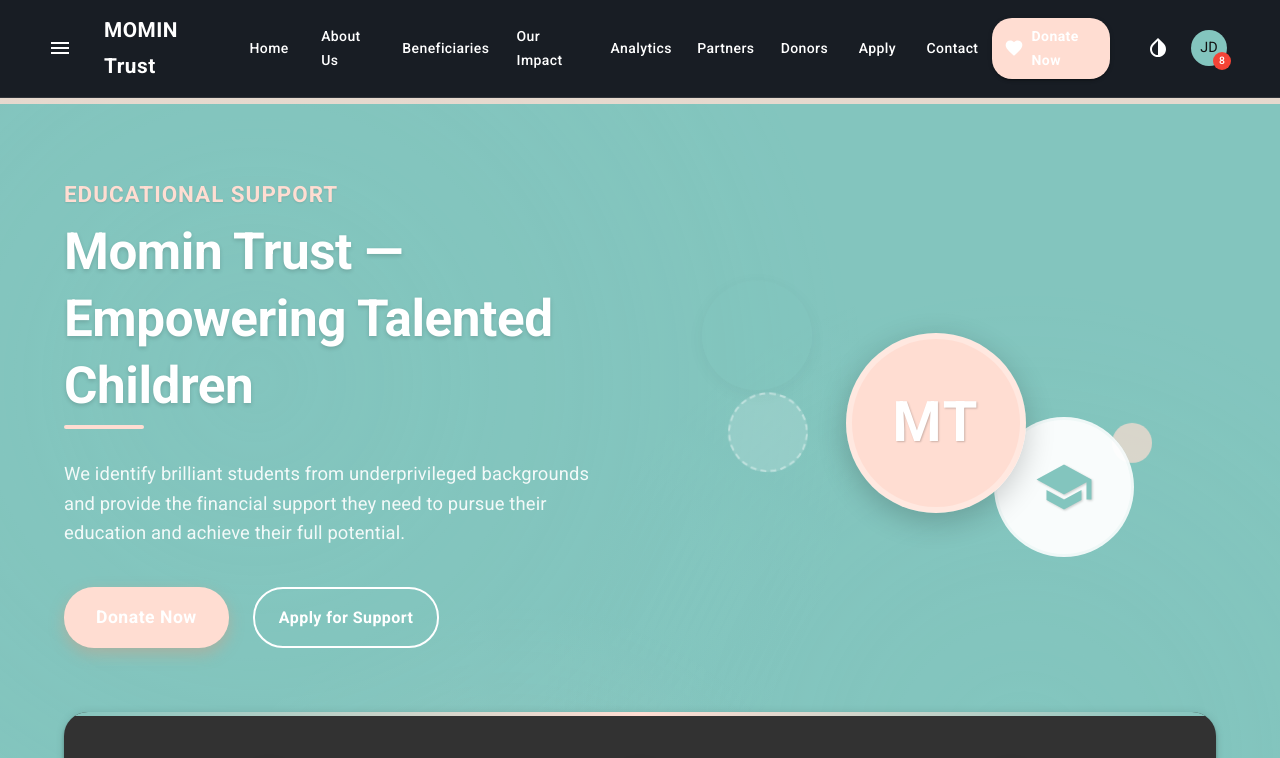
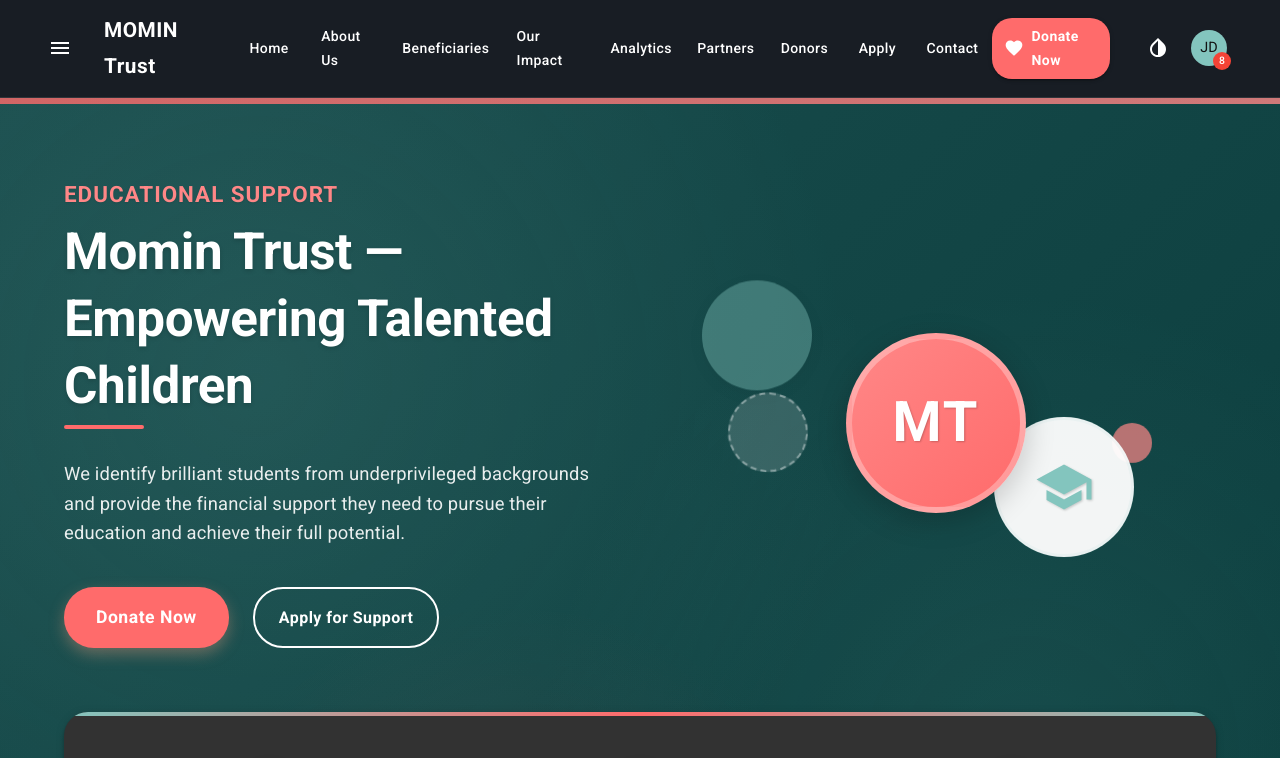
Before and after one commit to jalal-haidar/MominTrust-web, a React (Vite) app: page / in a window 1280 px wide. Shown: the top 758 px of the page. Built offline with nearby package versions, Linux system fonts and the light colour scheme.

Commit message:
feat: Enhance Hero component styles for dark mode support and update theme colors for better contrast

```diff
--- a/src/components/Hero/Hero.tsx
+++ b/src/components/Hero/Hero.tsx
@@ -29,7 +29,14 @@ const Hero = () => {
         position: 'relative',
         overflow: 'hidden',
         py: { xs: 6, md: 10 },
-        backgroundColor: theme.palette.primary.main,
+        backgroundColor:
+          theme.palette.mode === 'dark'
+            ? 'linear-gradient(135deg, #1a4d4d 0%, #0a3d3d 100%)'
+            : theme.palette.primary.main,
+        background:
+          theme.palette.mode === 'dark'
+            ? 'linear-gradient(135deg, #1a4d4d 0%, #0a3d3d 100%)'
+            : theme.palette.primary.main,
         color: theme.palette.primary.contrastText,
         '&::before': {
           content: '""',
@@ -38,11 +45,18 @@ const Hero = () => {
           left: 0,
           right: 0,
           bottom: 0,
-          backgroundImage: `
-            radial-gradient(circle at 20% 30%, ${theme.palette.primary.light}40 0%, transparent 50%),
-            radial-gradient(circle at 80% 70%, ${theme.palette.primary.light}30 0%, transparent 40%),
-            radial-gradient(circle at 40% 90%, ${theme.palette.secondary.light}20 0%, transparent 30%)
-          `,
+          backgroundImage:
+            theme.palette.mode === 'dark'
+              ? `
+              radial-gradient(circle at 20% 30%, rgba(131, 197, 190, 0.15) 0%, transparent 50%),
+              radial-gradient(circle at 80% 70%, rgba(131, 197, 190, 0.1) 0%, transparent 40%),
+              radial-gradient(circle at 40% 90%, rgba(255, 107, 107, 0.1) 0%, transparent 30%)
+            `
+              : `
+              radial-gradient(circle at 20% 30%, ${theme.palette.primary.light}40 0%, transparent 50%),
+              radial-gradient(circle at 80% 70%, ${theme.palette.primary.light}30 0%, transparent 40%),
+              radial-gradient(circle at 40% 90%, ${theme.palette.secondary.light}20 0%, transparent 30%)
+            `,
           opacity: 0.8,
           zIndex: 0,
         },
@@ -69,7 +83,10 @@ const Hero = () => {
                 sx={{
                   fontWeight: 700,
                   fontSize: { xs: '1rem', sm: '1.2rem', md: '1.4rem' }, // Smaller on mobile
-                  color: theme.palette.secondary.light,
+                  color:
+                    theme.palette.mode === 'dark'
+                      ? '#FF8787' // Brighter coral for dark mode
+                      : theme.palette.secondary.light,
                   textTransform: 'uppercase',
                   letterSpacing: { xs: '0.8px', md: '1px' }, // Slightly tighter letter spacing on mobile
                   display: 'block',
--- a/src/theme/themes.ts
+++ b/src/theme/themes.ts
@@ -143,8 +143,10 @@ const themes: Record<Themes, ThemeOptions> = {
         main: mominColors.teal.light,
       },
       secondary: {
-        ...mominColors.coral,
-        main: mominColors.coral.light,
+        main: '#FF6B6B', // Bright coral-red that pops in dark mode
+        light: '#FF8787',
+        dark: '#E85555',
+        contrastText: '#FFFFFF',
       },
       background: {
         default: '#121212',
```
